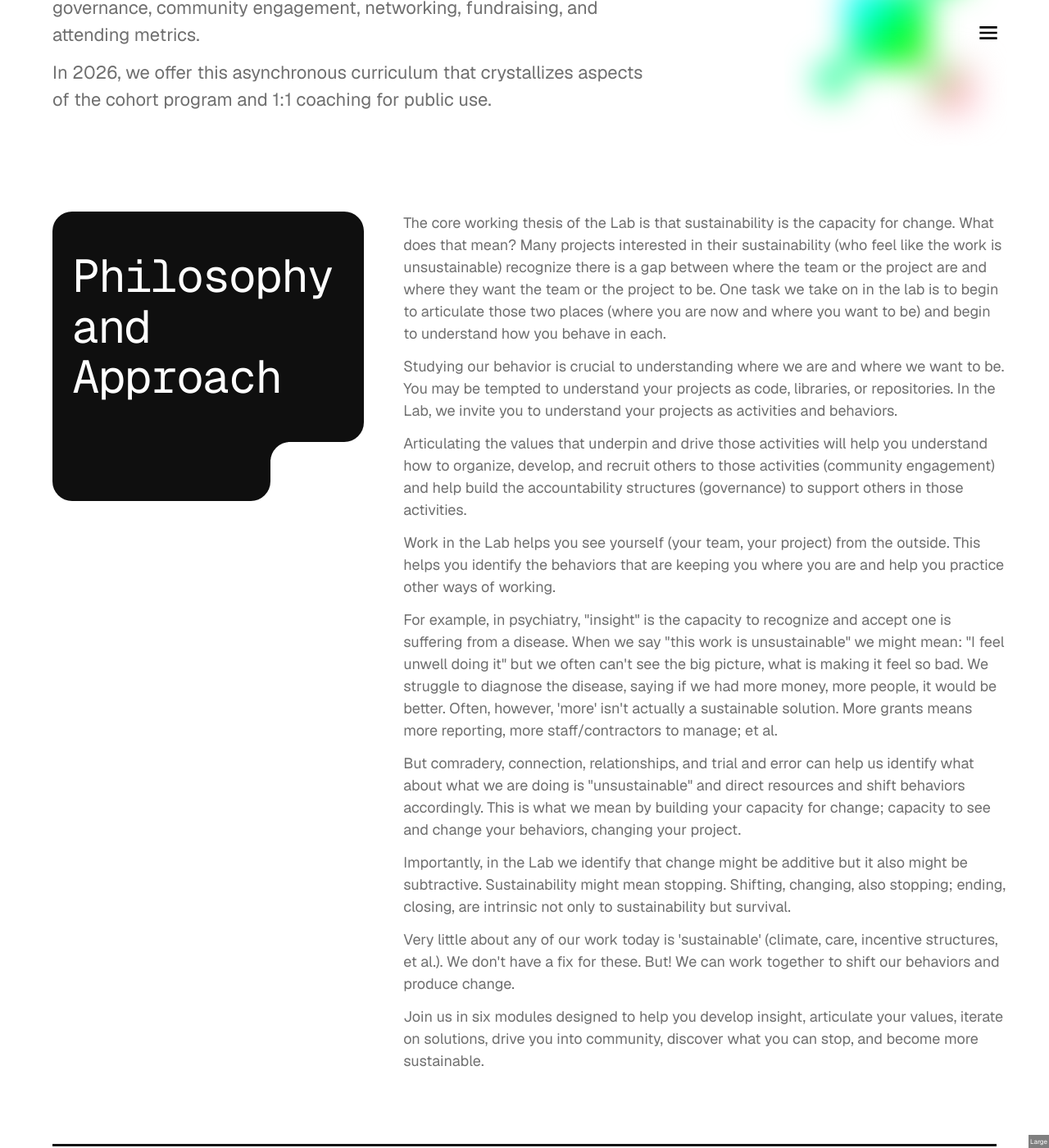
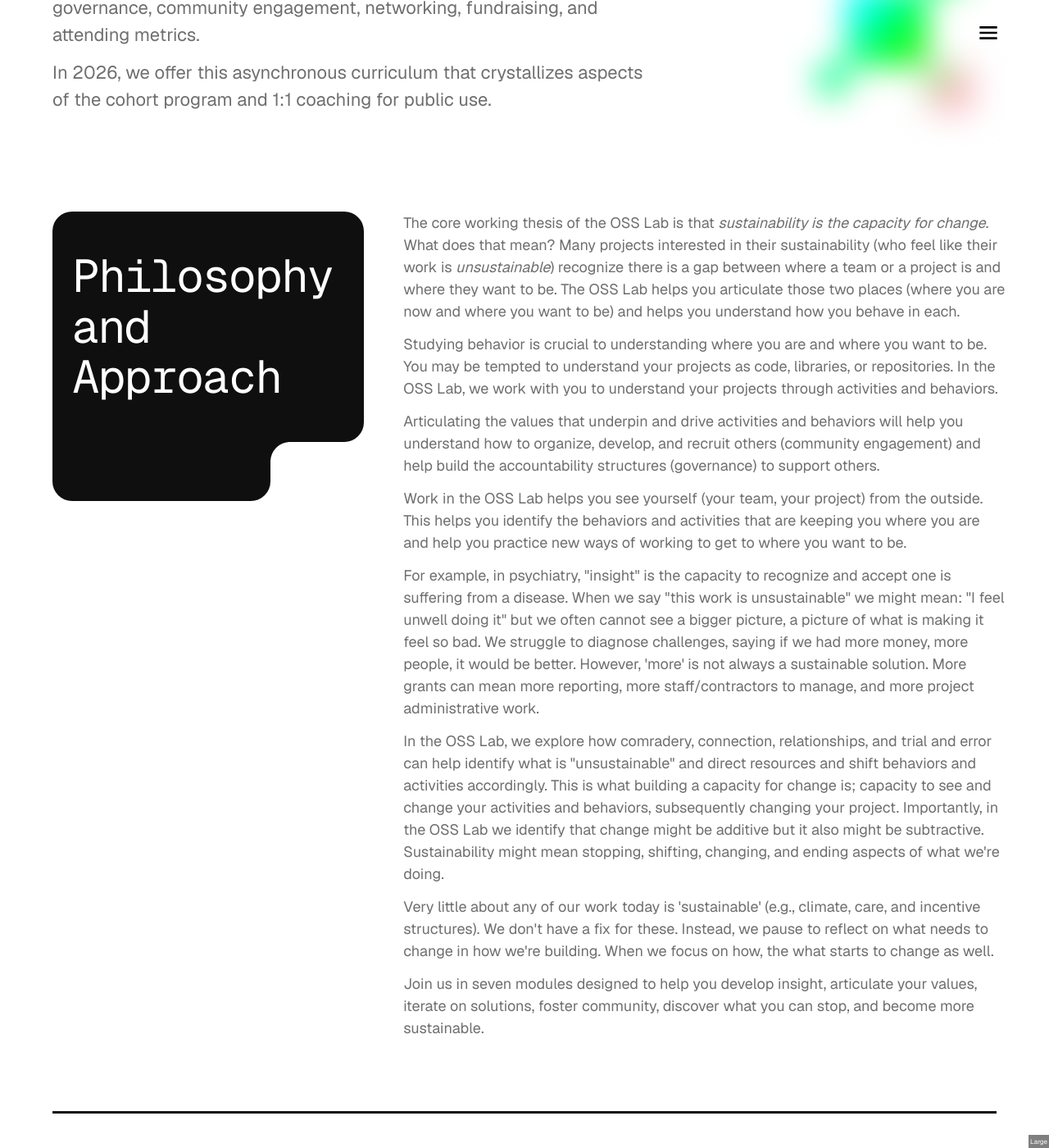
Before and after one commit to oss-sustainability-lab/website, a Jekyll site: the page built from curriculum.html, in a window 1280 px wide and 1400 px high, scrolled down 517 px. Shown: the whole window at 82% size. Built offline with Jekyll 4.4.1, drawn with Linux system fonts in a browser that asks for light colours; nearby versions of some CDN libraries; library files that are not in the unit come from our copies; some of the changed text lies outside the part shown.

Commit message:
content updates

```diff
--- a/curriculum.html
+++ b/curriculum.html
@@ -81,42 +81,44 @@
 
     </div>
     <div class="rte rte--lg rte--light">
-      <p>The core working thesis of the Lab is that sustainability is the capacity for change. What does that mean? Many
-        projects interested in their sustainability (who feel like the work is unsustainable) recognize there is a gap
-        between where the team or the project are and where they want the team or the project to be. One task we take on
-        in the lab is to begin to articulate those two places (where you are now and where you want to be) and begin to
-        understand how you behave in each.</p>
+      <p>The core working thesis of the OSS Lab is that <em>sustainability is the capacity for change</em></is>. What
+        does
+        that mean?
+        Many projects interested in their sustainability (who feel like their work is <em>unsustainable</em>) recognize
+        there is
+        a gap between where a team or a project is and where they want to be. The OSS Lab helps you articulate those two
+        places (where you are now and where you want to be) and helps you understand how you behave in each.</p>
 
-      <p>Studying our behavior is crucial to understanding where we are and where we want to be. You may be tempted to
-        understand your projects as code, libraries, or repositories. In the Lab, we invite you to understand your
-        projects as activities and behaviors.</p>
+      <p>Studying behavior is crucial to understanding where you are and where you want to be. You may be tempted to
+        understand your projects as code, libraries, or repositories. In the OSS Lab, we work with you to understand
+        your projects through activities and behaviors.</p>
 
-      <p>Articulating the values that underpin and drive those activities will help you understand how to organize,
-        develop, and recruit others to those activities (community engagement) and help build the accountability
-        structures (governance) to support others in those activities.</p>
+      <p>Articulating the values that underpin and drive activities and behaviors will help you understand how to
+        organize, develop, and recruit others (community engagement) and help build the accountability structures
+        (governance) to support others.</p>
 
-      <p>Work in the Lab helps you see yourself (your team, your project) from the outside. This helps you identify the
-        behaviors that are keeping you where you are and help you practice other ways of working.</p>
+      <p>Work in the OSS Lab helps you see yourself (your team, your project) from the outside. This helps you identify
+        the behaviors and activities that are keeping you where you are and help you practice new ways of working to get
+        to where you want to be. </p>
 
       <p>For example, in psychiatry, "insight" is the capacity to recognize and accept one is suffering from a disease.
-        When we say "this work is unsustainable" we might mean: "I feel unwell doing it" but we often can't see the big
-        picture, what is making it feel so bad. We struggle to diagnose the disease, saying if we had more money, more
-        people, it would be better. Often, however, 'more' isn't actually a sustainable solution. More grants means more
-        reporting, more staff/contractors to manage; et al.</p>
+        When we say "this work is unsustainable" we might mean: "I feel unwell doing it" but we often cannot see a
+        bigger picture, a picture of what is making it feel so bad. We struggle to diagnose challenges, saying if we had
+        more money, more people, it would be better. However, 'more' is not always a sustainable solution. More grants
+        can mean more reporting, more staff/contractors to manage, and more project administrative work.</p>
 
-      <p>But comradery, connection, relationships, and trial and error can help us identify what about what we are doing
-        is "unsustainable" and direct resources and shift behaviors accordingly. This is what we mean by building your
-        capacity for change; capacity to see and change your behaviors, changing your project.</p>
+      <p>In the OSS Lab, we explore how comradery, connection, relationships, and trial and error can help identify what
+        is "unsustainable" and direct resources and shift behaviors and activities accordingly. This is what building a
+        capacity for change is; capacity to see and change your activities and behaviors, subsequently changing your
+        project. Importantly, in the OSS Lab we identify that change might be additive but it also might be subtractive.
+        Sustainability might mean stopping, shifting, changing, and ending aspects of what we're doing. </p>
 
-      <p>Importantly, in the Lab we identify that change might be additive but it also might be subtractive.
-        Sustainability might mean stopping. Shifting, changing, also stopping; ending, closing, are intrinsic not only
-        to sustainability but survival.</p>
+      <p>Very little about any of our work today is 'sustainable' (e.g., climate, care, and incentive structures). We
+        don't have a fix for these. Instead, we pause to reflect on what needs to change in how we're building. When we
+        focus on how, the what starts to change as well. </p>
 
-      <p>Very little about any of our work today is 'sustainable' (climate, care, incentive structures, et al.). We
-        don't have a fix for these. But! We can work together to shift our behaviors and produce change.</p>
-
-      <p>Join us in six modules designed to help you develop insight, articulate your values, iterate on solutions,
-        drive you into community, discover what you can stop, and become more sustainable.</p>
+      <p>Join us in seven modules designed to help you develop insight, articulate your values, iterate on solutions,
+        foster community, discover what you can stop, and become more sustainable.</p>
     </div>
   </div>
 </div>
@@ -149,14 +151,15 @@
       </svg>
     </div>
     <div class="rte rte--lg rte--light">
-      <p>Modules are made to stand alone, but used in sequence they mirror the experience of a synchronous cohort in the
-        Lab. Engage them on your own, do exercises with other members of your team, or colleagues on a different
-        project. Bring others along for the ride! You’ll be surprised how much more you get out of it.</p>
+      <p>Modules are made to stand alone, but used in sequence they mirror the experience of a synchronous cohort from
+        the OSS Lab. Engage them on your own, do exercises with other members of your team, or colleagues on a different
+        project. Bring others along for the ride! You’ll be surprised how much more you get out of it when others are
+        involved.</p>
     </div>
     <div class="rte rte--lg rte--light">
-      <p>And let us know how it goes for you! We want to hear about your journey. Similarly, if you are a funder or
-        other institution interested in providing synchronous support for your grantees/ teams/ project, you can reach
-        Lab facilitators at <a href="mailto:oss.sustainability.lab@gmail.com">oss.sustainability.lab@gmail.com</a>.</p>
+      <p>Let us know how it goes for you! We want to hear about your journey. Similarly, if you are a funder or other
+        institution interested in providing synchronous support for your grantees/ teams/ project, you can reach Lab
+        facilitators at <a href="mailto:oss.sustainability.lab@gmail.com">oss.sustainability.lab@gmail.com</a>.</p>
     </div>
 
   </div>
```
